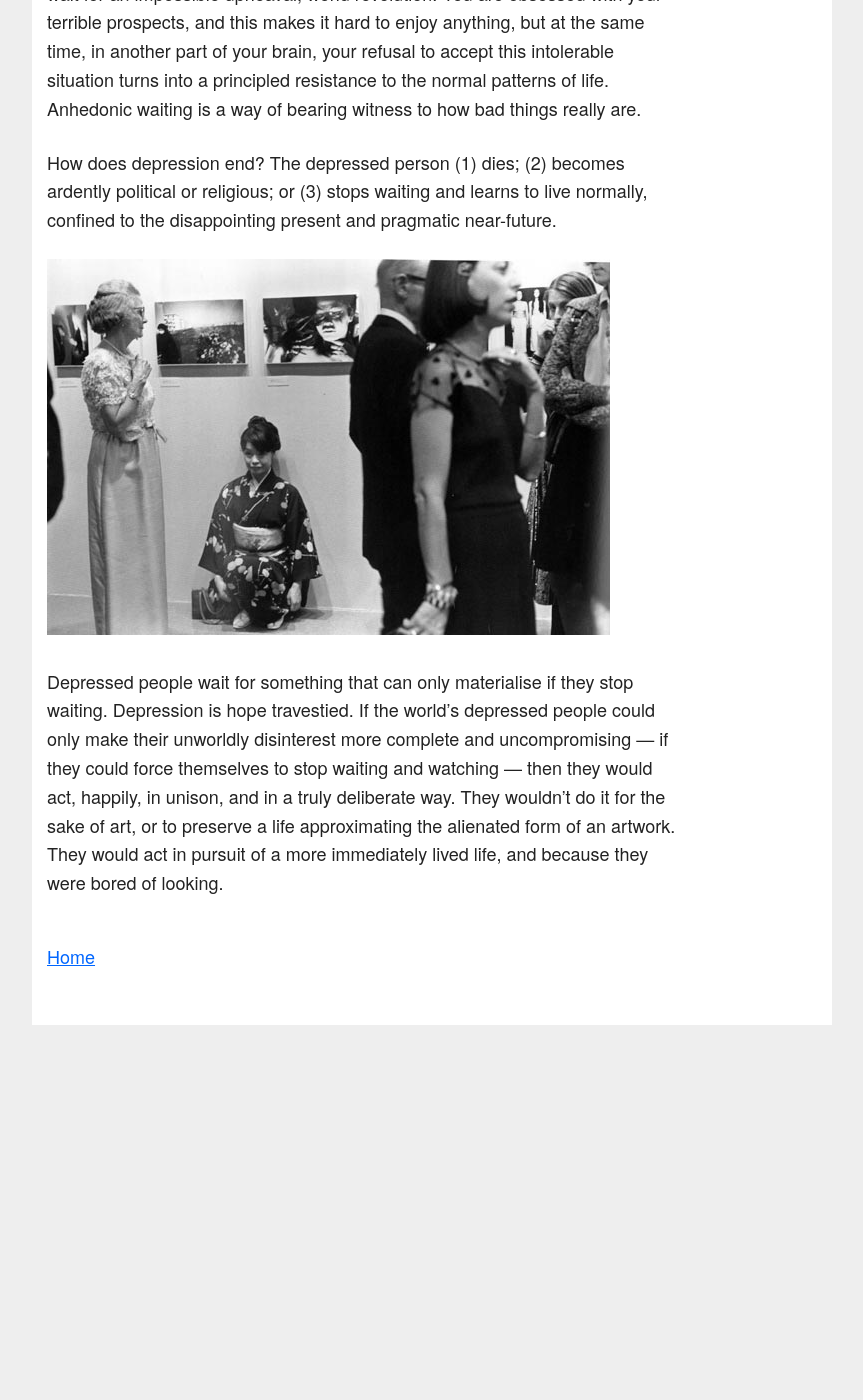
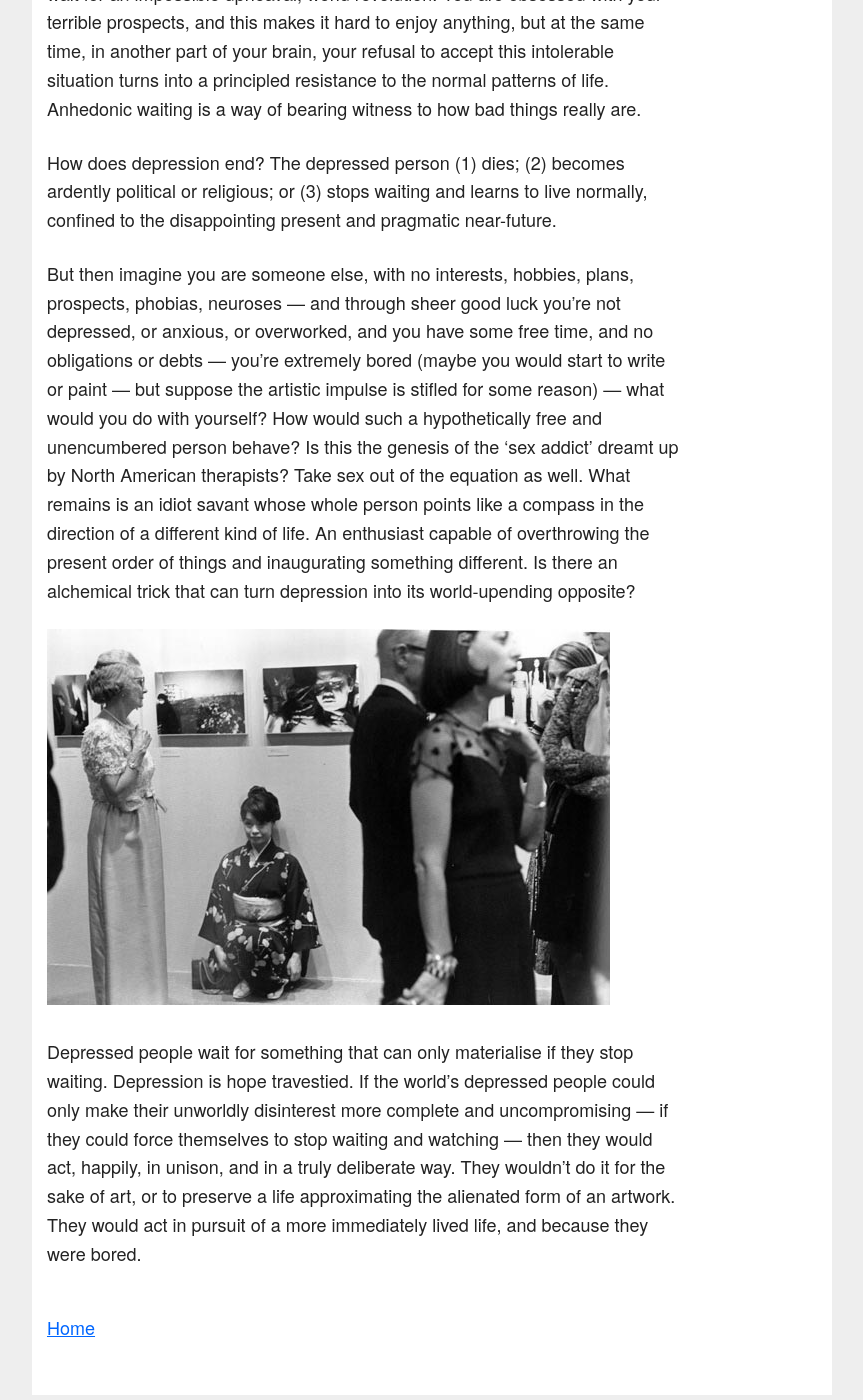
Before and after one commit to mt-trash/mt-trash.github.io, a Jekyll site: the page built from _posts/2017-01-01-fukase.md, in a window 1280 px wide and 1400 px high, scrolled down 4396 px. Shown: the whole window, without its empty margins (208-1071 px from the left). Built offline with Jekyll 4.4.1, drawn with Linux system fonts in a browser that asks for light colours; before the commit the page ends 5446 px from its top, so only the background shows below that; some of the changed text lies outside the part shown.

Commit message:
edits to fukase post

```diff
--- a/_posts/2017-01-01-fukase.md
+++ b/_posts/2017-01-01-fukase.md
@@ -16,7 +16,7 @@ It's easy to take absent-minded photographs. A camera makes mimesis mechanical a
 >Never before has censorship been so perfect. Never before have those who are still led to believe, in a few countries, that they remain free citizens, been less entitled to make their opinions heard, wherever it is a matter of choices affecting their real lives. Never before has it been possible to lie to them so brazenly. The spectator is simply supposed to know nothing, and deserve nothing. Those who are always watching to see what happens next will never act: such must be the spectator’s condition.
 —Guy Debord, *Comments on the Society of the Spectacle*
 
-*If we did not make somebody poor...* We already know that every virtuous person, every ethically irreproachable person, every pure secular soul can only perform their role thanks to the dispossession taking place everywhere and at all times. That’s the necessary precondition for the virtuous person’s virtuous actions. That’s the source of the raw material from which they construct their ethical position. The same is true of refined, well-read, well-travelled people. The types of sensory and intellectual pleasures afforded by literature and the arts are continually vanishing from the everyday experiences of the majority of humans, but this is a by-product of a process that furnishes a wealthy minority with the leisure time necessary for art appreciation. The lives of these spectators are bought at the price of the world's transformation into a giant thresher.
+*If we did not make somebody poor...* We already know that every virtuous person, every ethically irreproachable person, every pure secular soul can only perform their role thanks to the dispossession taking place everywhere and at all times. That’s the necessary precondition for the virtuous person’s virtuous actions. That’s the source of the raw material from which they construct their ethical position. The same is true of today's art consumers, TV audiences, bookworms, and musical dilettantes... The types of sensory and intellectual pleasures afforded by literature and the arts are continually vanishing from the everyday experiences of the majority of humans, but this is a by-product of a process that furnishes a wealthy minority with the leisure time necessary for art appreciation. The lives of these spectators are bought at the price of the world's transformation into a giant thresher.
 
 Aesthetic pleasures are closely connected to the deliberateness of art and spectatorship. This is true even for the contingent parts of an artwork (a detail may be unintended, but it is always a side-effect of the original design). Very few aesthetic experiences escape this rule. An atheist looking at a sunset imagines he is impressed by dispassionate, huge, non-volitional physical processes, but on a more fundamental level he is pleased with his own apprehension of the scene. There's always a bit of mastery, control, and discernment involved in the act of looking. But the ultramodern world is now succumbing to tendencies that are a hundred times removed from anything like an interpretable 'intention'. The iron laws of mechanised economic growth have very nearly developed to the point where they are no longer subject to the control of human institutions; the changes in the earth's atmosphere, oceans, and ecosystems may have already turned exponential and irreversible. Not only have these tendencies escaped human control, they are also increasingly resistant to contemplation, even at an extremely abstract level. Their effects will eventually destroy art's conditions of possibility. In the meantime they cannot even be 'looked at'.
 
@@ -26,6 +26,8 @@ Aesthetic pleasures are closely connected to the deliberateness of art and spect
 
 How does depression end? The depressed person (1) dies; (2) becomes ardently political or religious; or (3) stops waiting and learns to live normally, confined to the disappointing present and pragmatic near-future.
 
+But then imagine you are someone else, with no interests, hobbies, plans, prospects, phobias, neuroses — and through sheer good luck you're not depressed, or anxious, or overworked, and you have some free time, and no obligations or debts — you're extremely bored (maybe you would start to write or paint — but suppose the artistic impulse is stifled for some reason) — what would you do with yourself? How would such a hypothetically free and unencumbered person behave? Is this the genesis of the 'sex addict' dreamt up by North American therapists? Take sex out of the equation as well. What remains is an idiot savant whose whole person points like a compass in the direction of a different kind of life. An enthusiast capable of overthrowing the present order of things and inaugurating something different. Is there an alchemical trick that can turn depression into its world-upending opposite?
+
 {% include image-no-link.html file="/images/fukase-gallery.jpg" alt="fukase-gallery.jpg" %}
 
-Depressed people wait for something that can only materialise if they stop waiting. Depression is hope travestied. If the world's depressed people could only make their unworldly disinterest more complete and uncompromising — if they could force themselves to stop waiting and watching — then they would act, happily, in unison, and in a truly deliberate way. They wouldn't do it for the sake of art, or to preserve a life approximating the alienated form of an artwork. They would act in pursuit of a more immediately lived life, and because they were bored of looking.
+Depressed people wait for something that can only materialise if they stop waiting. Depression is hope travestied. If the world's depressed people could only make their unworldly disinterest more complete and uncompromising — if they could force themselves to stop waiting and watching — then they would act, happily, in unison, and in a truly deliberate way. They wouldn't do it for the sake of art, or to preserve a life approximating the alienated form of an artwork. They would act in pursuit of a more immediately lived life, and because they were bored.
```
Also changed, not shown: 1 other file.
